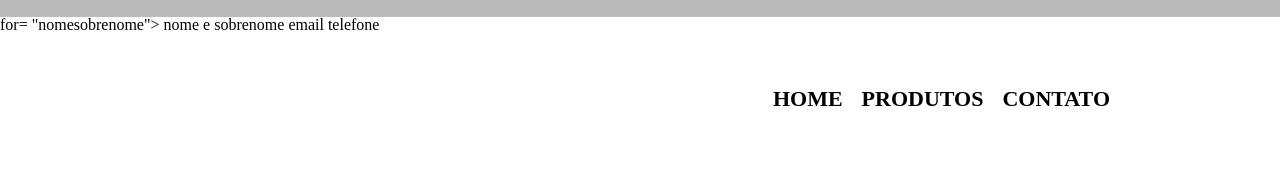
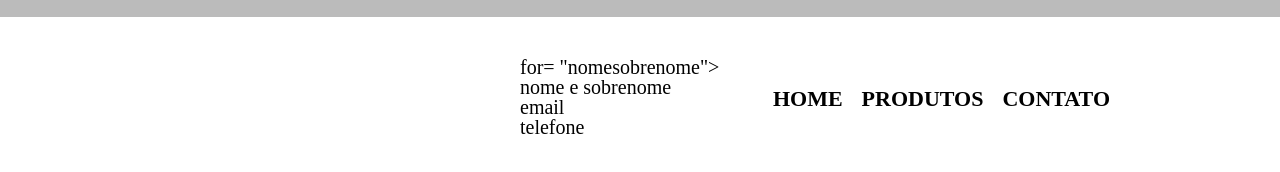
Before and after one commit to whylele/index.html, a plain HTML site: page contato.html in a window 1280 px wide. Shown: the part 42-214 px from the top of the page. Drawn offline with Linux system fonts and the light colour scheme.

Commit message:
Update produtos.css

```diff
--- a/produtos.css
+++ b/produtos.css
@@ -64,3 +64,29 @@ nav a:hover {
     font-weight: bold;
     margin-top: 10px;
 }
+footer{
+    text-aling: center;
+    background: url("bg.jpg");
+    padding: 40px 0;
+}
+.copyright{
+    color: #FFFFFF;
+    font-size: 13px;
+    margin: 20px 0 0;
+}
+main{
+    width: 240px;
+    margin: 0 auto;
+}
+form{
+    margin: 40px 0;
+}
+form label{
+    display: block;
+    font-size: 20px;
+    margin: 0 0 10xp;
+}
+form imput {
+    display: block;
+    margin: 0 0 20xp;
+    padding:10
```
